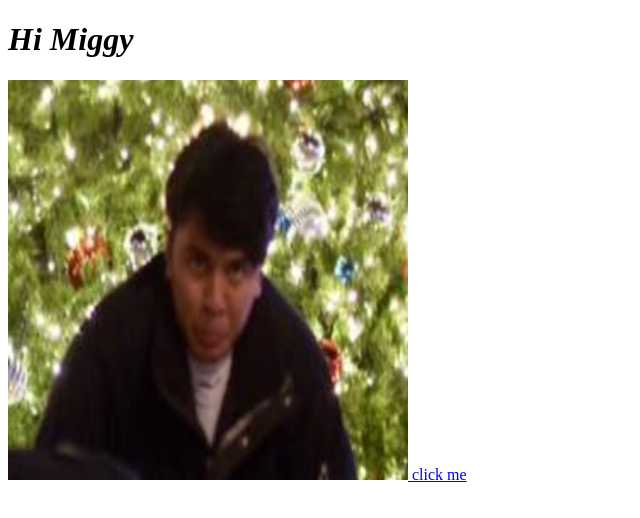
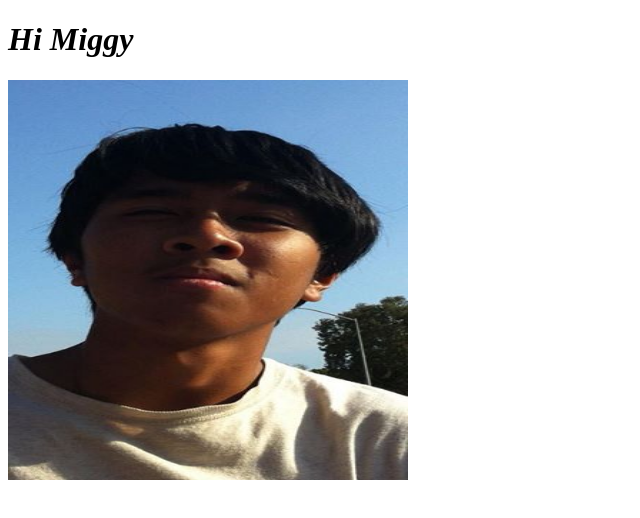
Before and after one commit to paulog11/miggy, a website: page views/index.html in a window 1280 px wide. Shown: the whole page, without its empty margins (0-640 px from the left). Drawn offline with Linux system fonts and the light colour scheme.

Commit message:
more miggy

```diff
--- a/views/index.html
+++ b/views/index.html
@@ -16,11 +16,7 @@
   <body>
     <h1>Hi Miggy</h1>
     <div class="mig">
-      <a href="https://www.youtube.com/watch?v=KxGRhd_iWuE">
-        <img src="./mig.png">
-        click me
-      </a>
-
+	<img src="miggy.jpg">
     </div>
   </body>
 </html>
```
Also changed, not shown: views/miggy.jpg (added).
